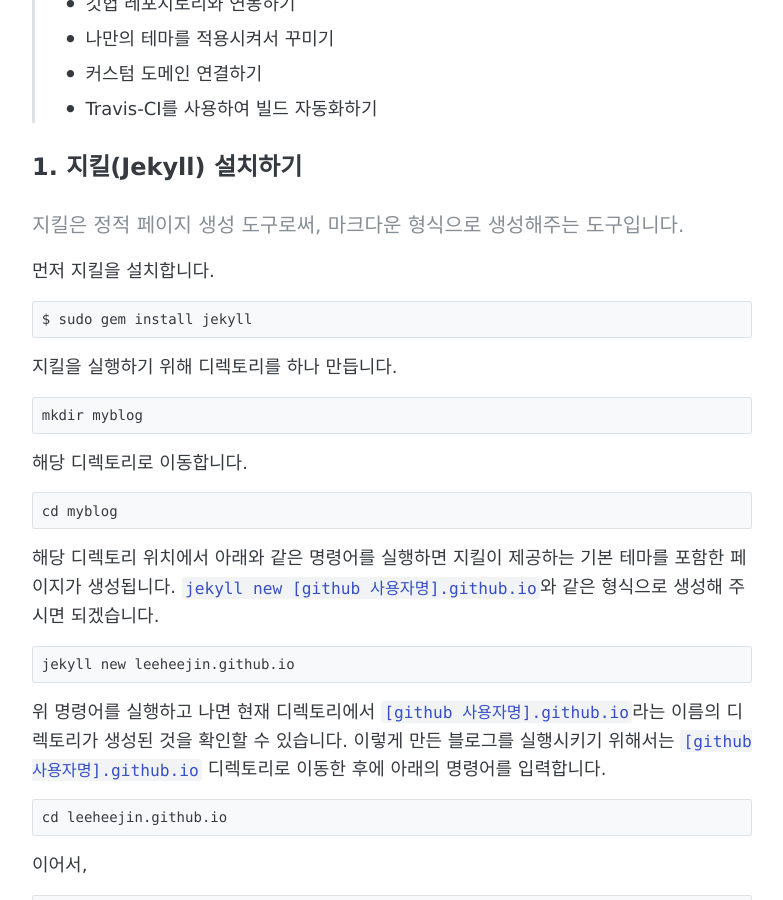
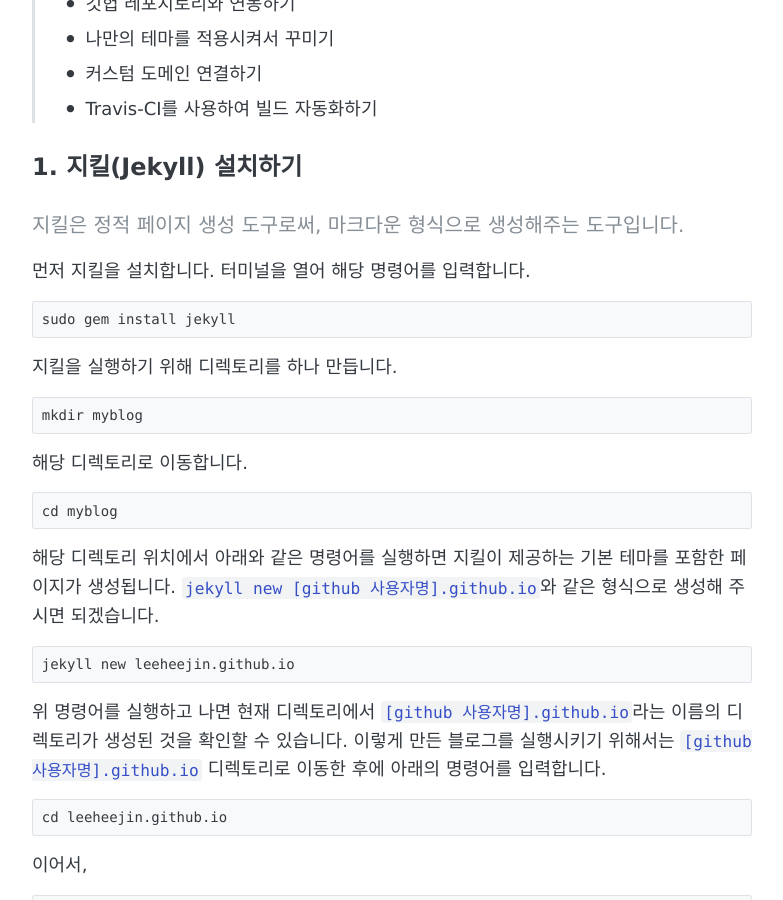
Before and after one commit to Leeheejin/leeheejin.github.io, a Jekyll site: the page built from _posts/2019-03-06-jekyll-blog-example-githubpages.md, in a window 1280 px wide and 900 px high, scrolled down 503 px. Shown: the whole window, without its empty margins (248-1031 px from the left). Built offline with Jekyll 4.4.1, drawn with Linux system fonts in a browser that asks for light colours.

Commit message:
Update 2019-03-06-jekyll-blog-example-githubpages.md

````diff
--- a/_posts/2019-03-06-jekyll-blog-example-githubpages.md
+++ b/_posts/2019-03-06-jekyll-blog-example-githubpages.md
@@ -22,9 +22,10 @@ comments: true
 #### 지킬은 정적 페이지 생성 도구로써, 마크다운 형식으로 생성해주는 도구입니다.
 
 먼저 지킬을 설치합니다.
+터미널을 열어 해당 명령어를 입력합니다.
 
 ```
-$ sudo gem install jekyll
+sudo gem install jekyll
 ```
 
 지킬을 실행하기 위해 디렉토리를 하나 만듭니다.
````
